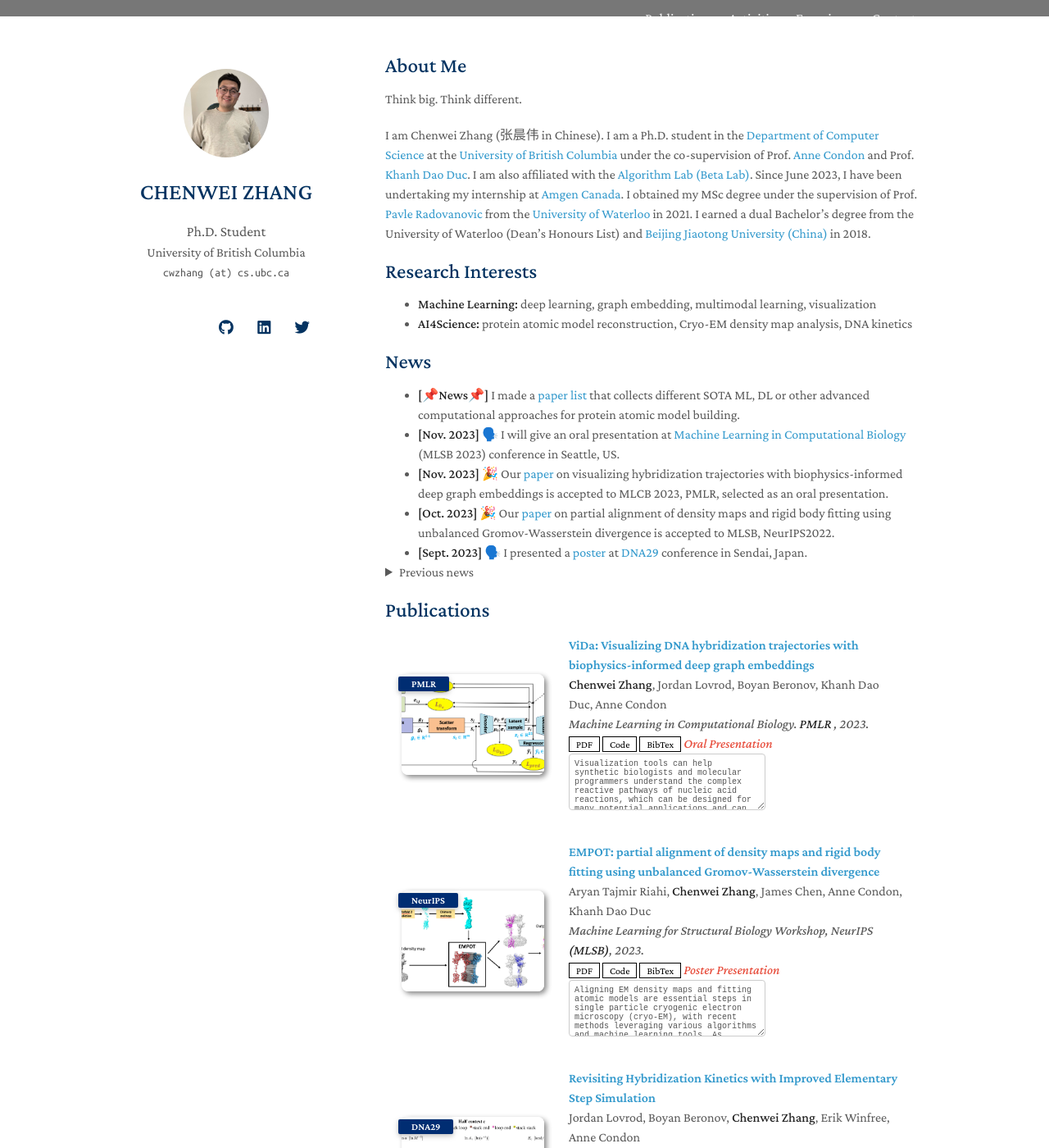
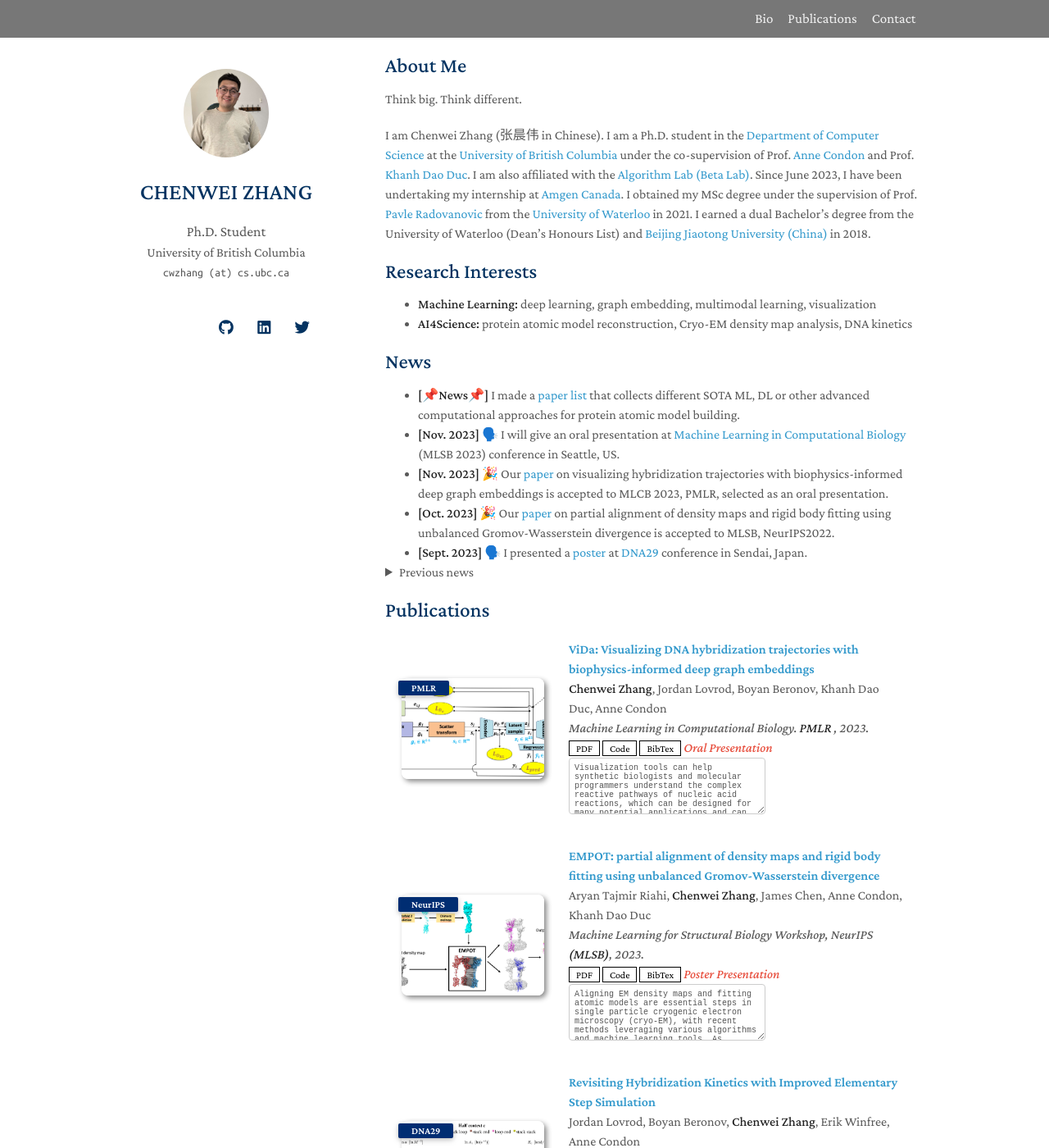
Before and after one commit to chenwei-zhang/chenwei-zhang.github.io, a Jekyll site: the page built from index.md, in a window 1280 px wide and 1400 px high. Shown: the whole window at 82% size. Built offline with Jekyll 4.4.1, drawn with Linux system fonts in a browser that asks for light colours; nearby versions of some CDN libraries; a style sheet for code colours, icons or effects is not loaded; our own code applies the rules of GitHub Pages for plain Markdown files.

Commit message:
fix navi bar

```diff
--- a/_data/navigation.yml
+++ b/_data/navigation.yml
@@ -4,11 +4,8 @@ main:
     url: ./#contact
     right: true
 
-  - title: "Experience"
-    url: ./#experience
-
-  - title: "Activities"
-    url: ./#activity
-
   - title: "Publications"
     url: ./#publications
+
+  - title: "Bio"
+    url: ./#about-me
--- a/_includes/publications.md
+++ b/_includes/publications.md
@@ -1,4 +1,4 @@
-<h2 id="publications" style="margin: 2px 0px -15px;">Publications</h2>
+<h2 id="publications" style="margin: 2px 0px -10px;">Publications</h2>
 
 <div class="publications">
 <ol class="bibliography">
--- a/assets/css/nav.css
+++ b/assets/css/nav.css
@@ -5,7 +5,6 @@
 	  position:fixed;
 	  z-index:999;
     width:100%;
-    height: 20px;
   }
 
 .topnav #myLinks {
```
Lines whose indentation alone changed are shown as unchanged.
